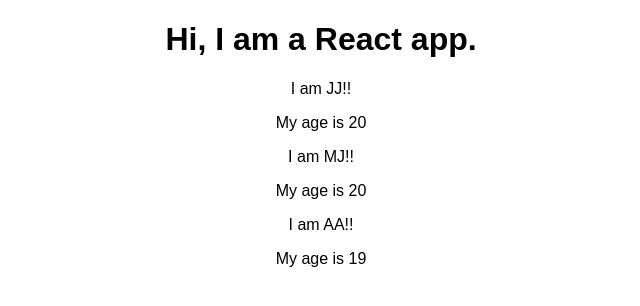
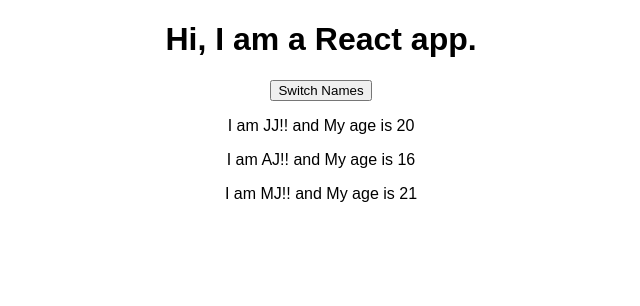
Before and after one commit to joshijai2/Intro-to-react, a React (Create React App) app in the folder react-intro/: page / in a window 1280 px wide. Shown: the top 306 px of the page, without its empty margins (319-959 px from the left). Built offline with nearby package versions, Linux system fonts and the light colour scheme.

Commit message:
react tuts 3.18

```diff
--- a/react-intro/src/App.js
+++ b/react-intro/src/App.js
@@ -3,13 +3,36 @@
 import Person from './Person/Person';
 
 class App extends Component {
+  state = {
+    persons:[
+      { name: 'JJ', age: 20},
+      { name: 'AJ', age: 16},
+      { name: 'MJ', age: 21}
+    ]
+  }
+
+  switchNameHandler = () => {
+    // console.log('was clicked.');
+    // Don't do this: this.state.persons[0].name = 'Maximilian';
+    this.setState({
+      persons:[
+        { name: 'JaiJ', age: 22},
+        { name: 'AdiJ', age: 18},
+        { name: 'MaeveJ', age: 21}
+      ]
+     })
+  }
+
   render() {
     return (
       <div className="App">
         <h1>Hi, I am a React app.</h1>
-        <Person name='JJ' age='20' />
-        <Person name='MJ' age='20' />
-        <Person name='AA' age='19' />
+        <button onClick = {this.switchNameHandler}>Switch Names</button>
+        <Person name={this.state.persons[0].name} age={this.state.persons[0].age} />
+
+        <Person name={this.state.persons[1].name} age={this.state.persons[1].age} />
+
+        <Person name={this.state.persons[2].name} age={this.state.persons[2].age} />
       </div>
     );
   }
--- a/react-intro/src/Person/Person.js
+++ b/react-intro/src/Person/Person.js
@@ -4,8 +4,8 @@
 
     return (
     <div>
-    <p>I am {props.name}!!</p>
-    <p>My age is {props.age}</p>
+    <p>I am {props.name}!! and My age is {props.age}</p>
+    <p>{props.children}</p>
     </div>
     );
 }
```
